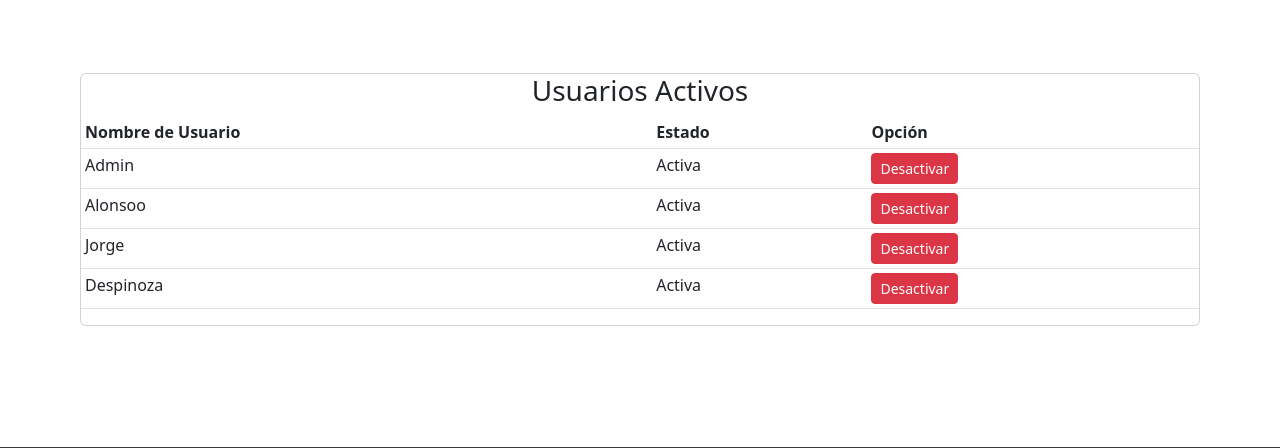
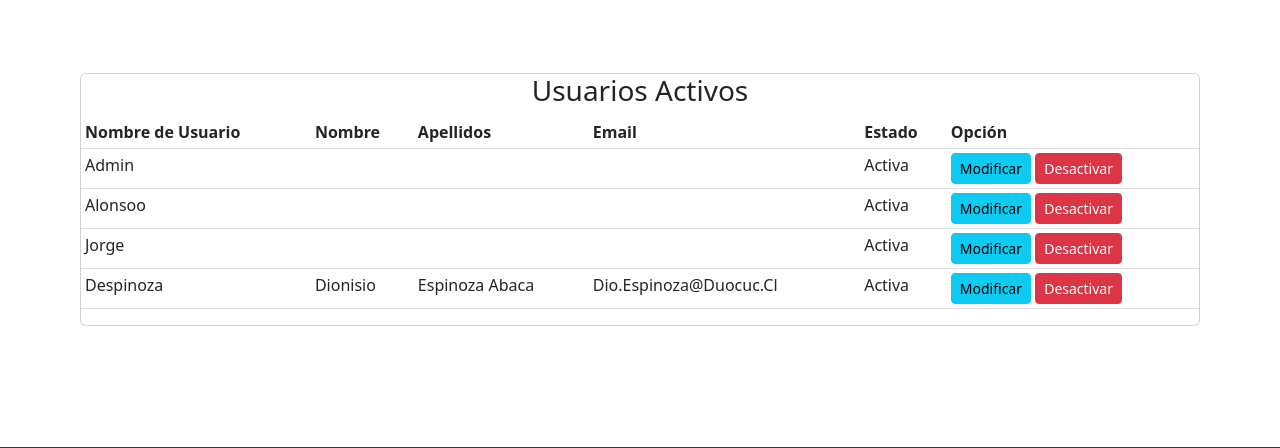
Before and after one commit to despinoza1989/Sistema_Administrativo, a Django app: page /usuarios-activos/ in a window 1280 px wide. Shown: the part 73-521 px from the top of the page. Run offline with Django 4.2, Linux system fonts and the light colour scheme; data comes from the database, SQL or seed files in the repository; both versions use the stored data as it was after the commit; parts of the project's set-up code (start-up, migrations or seed data) failed here and were passed over; some libraries are stand-ins or nearby versions.

Commit message:
Modificar Usuarios

```diff
--- a/app/templates/app/listar/listar_usuarios_activos.html
+++ b/app/templates/app/listar/listar_usuarios_activos.html
@@ -32,6 +32,9 @@
         <table class="table table-sm">
             <tr class="table table-striped table-hover table-responsive-sm">
                 <th>Nombre de Usuario</th>
+                <th>Nombre</th>
+                <th>Apellidos</th>
+                <th>Email</th>
                 <th>Estado</th>
                 <th>Opción</th>
             </tr>
@@ -41,6 +44,9 @@
 
             <tr>
                 <td>{{u.username | title }}</td>
+                <td>{{u.first_name | title }}</td>
+                <td>{{u.last_name | title }}</td>
+                <td>{{u.email | title }}</td>
                 <td>
                     {% if u.is_active %}
                     Activa
@@ -49,6 +55,7 @@
                     {% endif %}
                 </td>
                 <td>
+                    <a href="{% url 'modificar_usuario' u.id %}" class="btn btn-info btn-sm">Modificar</a>
                     <a href="#" onclick="desactivarUsuario({{ u.id }})" class="btn btn-danger btn-sm">Desactivar</a>
                 </td>
             </tr>
--- a/app/urls.py
+++ b/app/urls.py
@@ -1,5 +1,6 @@
 from django.urls import path
-from .views import home, login, registro_cliente, registro, registro_profesional, listado_profesionales, listado_clientes, listado_administrativos, registro_administrativo, desactivar_usuario, activar_usuario, asignar_profesional
+from .views import home, login, registro_cliente, registro, registro_profesional, listado_profesionales, listado_clientes, listado_administrativos
+from .views import registro_administrativo, desactivar_usuario, activar_usuario, asignar_profesional, modificar_usuario
 from .views import ListarUsuariosActivos, ListarUsuariosInactivos
 
 urlpatterns = [
@@ -14,6 +15,7 @@ urlpatterns = [
     path('registro/', registro, name="registro"),
     path('usuarios-activos/', ListarUsuariosActivos.as_view(), name="usuarios_activos"),
     path('usuarios-inactivos/', ListarUsuariosInactivos.as_view(), name="usuarios_inactivos"),
+    path('modificar-usuario/<id>/', modificar_usuario, name="modificar_usuario"),
     path('desactivar-usuario/<id>/', desactivar_usuario, name="desactivar_usuario"),
     path('activar-usuario/<id>/', activar_usuario, name="activar_usuario"),
     path('activar-usuario/<id>/', activar_usuario, name="activar_usuario"),
--- a/app/views.py
+++ b/app/views.py
@@ -115,3 +115,24 @@ def activar_usuario(request, id):
 
 def asignar_profesional(request):
     return render(request, 'app/asignar/asignar_profesional.html')
+
+
+# MODIFICAR
+
+def modificar_usuario(request, id):
+
+    usuario = get_object_or_404(User, id=id)
+
+    data = {
+        'form': CustomUserCreationForm(instance=usuario)
+    }
+
+    if  request.method == 'POST':
+        formulario = CustomUserCreationForm(data=request.POST, instance=usuario)
+        if formulario.is_valid():
+            formulario.save()
+            messages.success(request, "Usuario Modificado Correctamente")
+            return redirect(to="usuarios_activos")
+        data["form"] = formulario
+
+    return render(request,'app/modificar/modificar_usuario.html', data)
```
Also changed, not shown: app/templates/app/modificar/modificar_usuario.html (added, +28 -0 lines), app/templates/app/modificar/modificar_administrativo.html (added), app/templates/app/modificar/modificar_cliente.html (added), app/templates/app/modificar/modificar_profesional.html (added), db.sqlite3.
